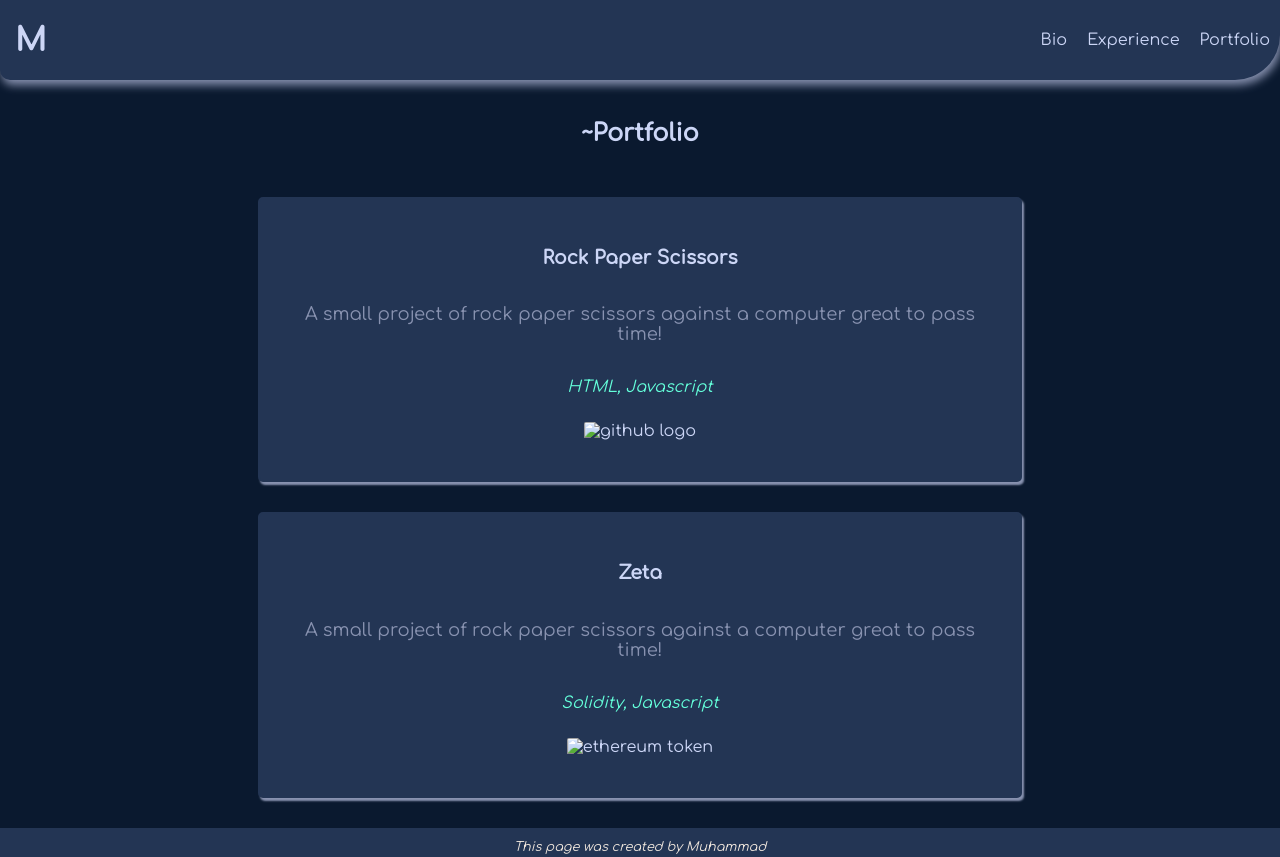
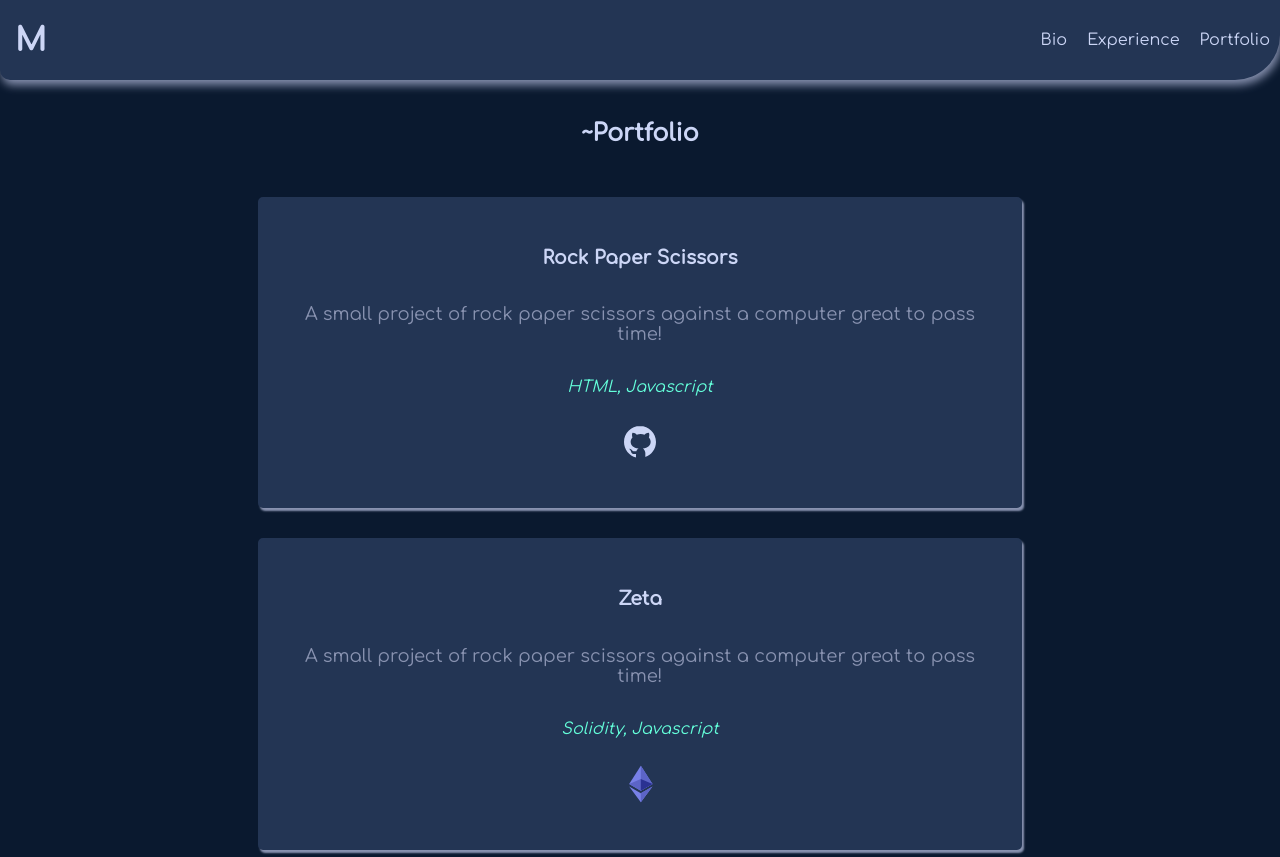
Before and after one commit to DonebyMo/html-project, a plain HTML site: page portfolio.html in a window 1280 px wide. Shown: the top 857 px of the page. Drawn offline with Linux system fonts and the light colour scheme; the site is published under a folder, as on GitHub Pages, so addresses that start at the root find nothing.

Commit message:
Update portfolio.html

```diff
--- a/portfolio.html
+++ b/portfolio.html
@@ -31,7 +31,7 @@
           </p>
           <p class="languagesUsed">HTML, Javascript</p>
           <a href="https://github.com/DonebyMo/Rock-Paper-Scissors"
-            ><img class="svgicon" src="/Assests/github.svg" alt="github logo" />
+            ><img class="svgicon" src="Assests/github.svg" alt="github logo" />
           </a>
         </div>
         <!-- Second project -->
@@ -46,7 +46,7 @@
             href="https://rinkeby.etherscan.io/token/0xe5240943ac472ac4f56e73e51047e93d34ebde52?a=0xa0d113b7938ded2d95891977198352b7d1c45427"
             ><img
               class="svgicon"
-              src="/Assests/ethereum.svg"
+              src="Assests/ethereum.svg"
               alt="ethereum token"
             />
           </a>
```
